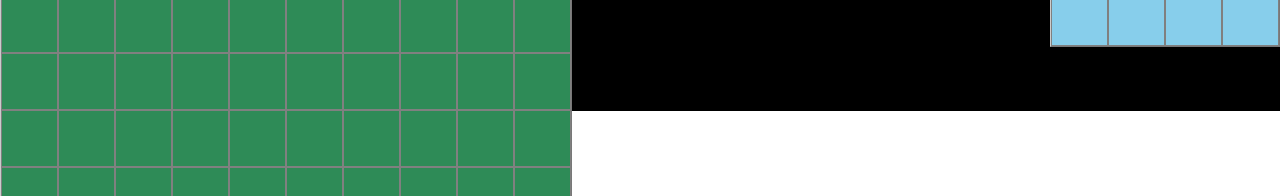
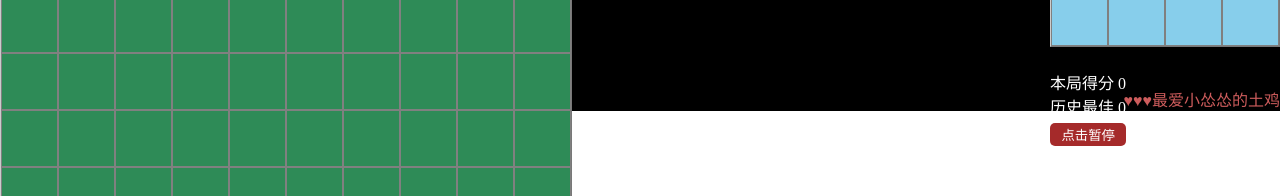
Before and after one commit to saatana97/russia-block, a Vue app: page / in a window 1280 px wide. Shown: the part 689-885 px from the top of the page. Built offline with nearby package versions, Linux system fonts and the light colour scheme; what vue-touch would draw is missing.

Commit message:
优化界面

```diff
--- a/src/App.vue
+++ b/src/App.vue
@@ -26,13 +26,14 @@
 					:style="{...boxStyle,backgroundColor:box?item.color:'transparent'}"
 				></div>
 			</div>
+			<p>本局得分 {{scope}}</p>
+			<p>历史最佳 {{best}}</p>
+			<button v-if="status===0" @click="status = 1">点击暂停</button>
+			<button v-if="status===1" @click="status = 0">点击继续</button>
+			<button v-if="status===2" @click="restart">重新开始</button>
 		</div>
 		<div class="info">
-			<h1>Scope:{{scope}}</h1>
-			<h1>Best:{{best}}</h1>
-			<button v-if="status===0" @click="status = 1">暂停</button>
-			<button v-if="status===1" @click="status = 0">继续</button>
-			<button v-if="status===2" @click="restart">重新开始</button>
+			<p>♥♥♥最爱小怂怂的土鸡</p>
 		</div>
 	</div>
 </template>
@@ -384,6 +385,15 @@ html {
 					background-color: skyblue;
 					margin-bottom: 10%;
 				}
+				button {
+					border: none;
+					outline: none;
+					padding: 1% 5%;
+					margin: 2% 0;
+					border-radius: 5px;
+					background: brown;
+					color: white;
+				}
 			}
 			.box {
 				width: 10px;
@@ -395,7 +405,13 @@ html {
 				}
 			}
 			.info {
-				clear: both;
+				position: fixed;
+				right: 0;
+				bottom: 0;
+				p {
+					color: indianred;
+					text-align: right;
+				}
 			}
 		}
 	}
```
